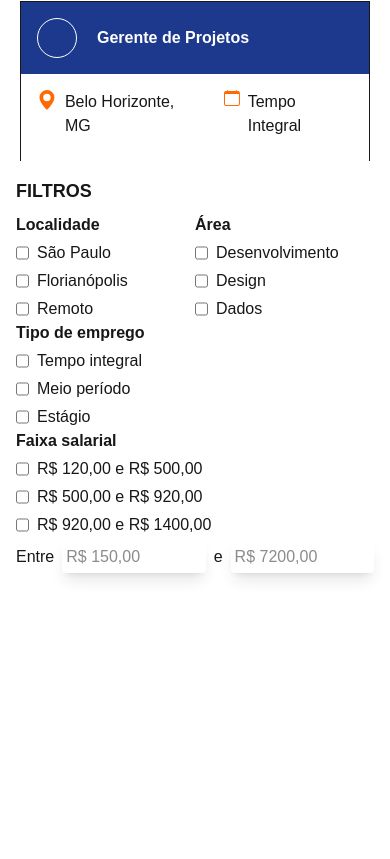
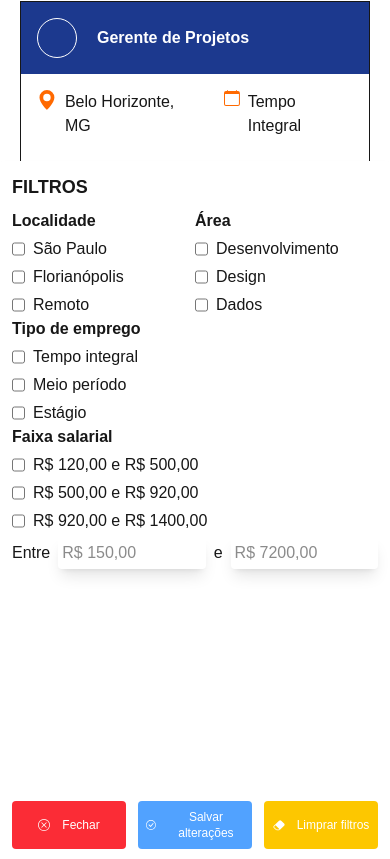
Before and after one commit to paulophsj/conecta-vagas, a Next.js app: page /vagas in a window 390 px wide. Shown: the part 683-1542 px from the top of the page. Built offline with nearby package versions, Linux system fonts and the light colour scheme.

Commit message:
Ajustando filtros no mobile

```diff
--- a/pages/vagas/index.jsx
+++ b/pages/vagas/index.jsx
@@ -27,7 +27,8 @@ export default function vaga_index() {
                     </button>
                 </div>
                 <ListCard />
-                <div className={`bg-white fixed w-screen h-screen z-50 p-4 left-0 top-0 md:h-fit md:sticky md:max-h-screen justify-self-start md:z-40 grow md:top-23 shadow-md rounded-sm md:translate-y-0 flex flex-col justify-between ${openModal ? "translate-y-0" : "translate-y-full"} transition-transform duration-500 ease-in-out`}>
+                <div className={`bg-white fixed w-screen h-screen z-50 p-4 max-sm:p-3 left-0 top-0 md:h-fit md:sticky md:max-h-screen justify-self-start md:z-40 grow md:top-23 shadow-md rounded-sm md:translate-y-0 flex flex-col justify-between ${openModal ? "translate-y-0" : "translate-y-full"} transition-transform duration-500 ease-in-out`}>
+                    <div className="flex flex-col gap-y-56 h-full">
                         <div className="mb-2">
                             <header className="mb-2">
                                 <p className="font-bold text-lg">FILTROS</p>
@@ -103,7 +104,7 @@ export default function vaga_index() {
                                 </ul>
                             </section>
                         </div>
-                    <footer className="flex gap-3 mb-20">
+                        <footer className="flex gap-3">
                             <button onClick={() => setOpenModal(false)} className="max-sm:text-xs md:hidden w-full justify-center cursor-pointer p-2 items-center rounded-sm text-white flex gap-3 bg-red-500 hover:bg-red-600">
                                 <svg xmlns="http://www.w3.org/2000/svg" fill="white" className="w-5 h-5 max-sm:w-3 max-sm:h-3 bi bi-x-circle" viewBox="0 0 16 16">
                                     <path d="M8 15A7 7 0 1 1 8 1a7 7 0 0 1 0 14m0 1A8 8 0 1 0 8 0a8 8 0 0 0 0 16" />
@@ -132,6 +133,7 @@ export default function vaga_index() {
                             </button>
                         </footer>
                     </div>
+                </div>
             </section>
         </>
     )
```
Lines whose indentation alone changed are shown as unchanged.
